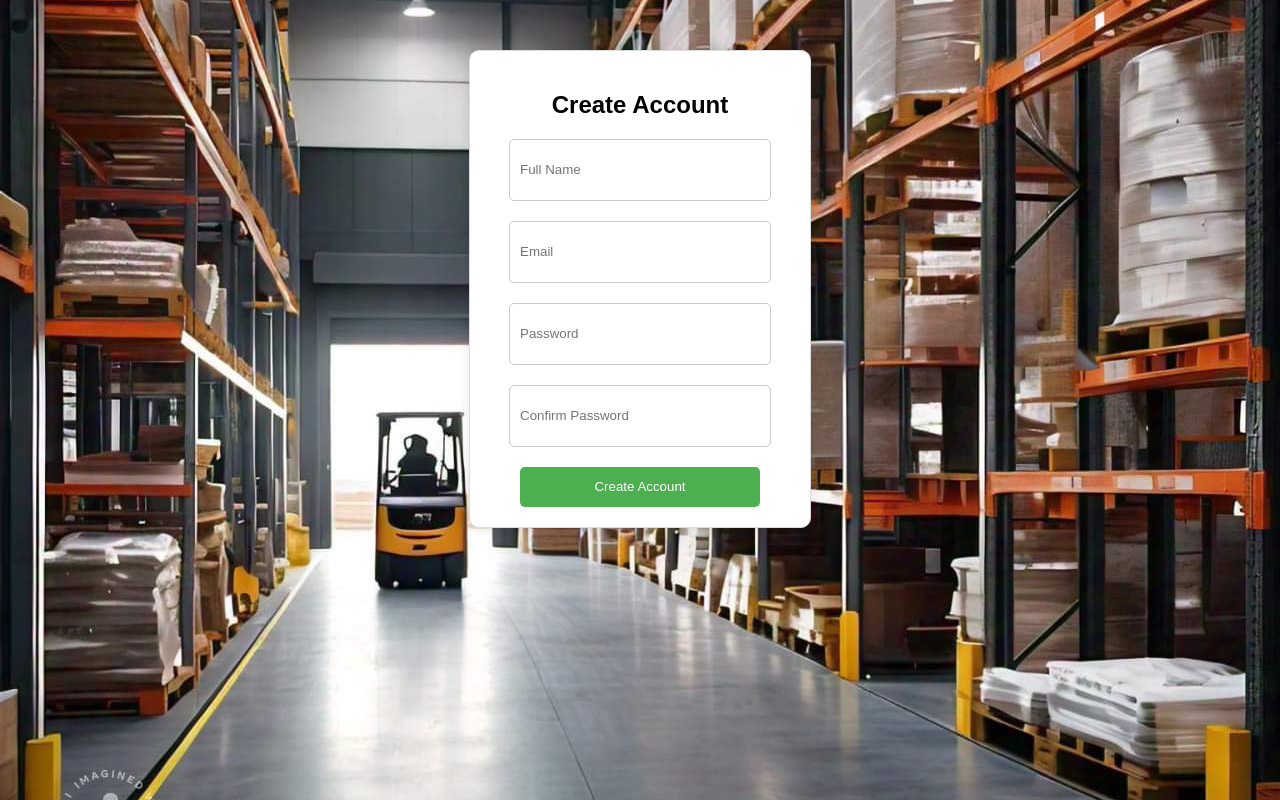
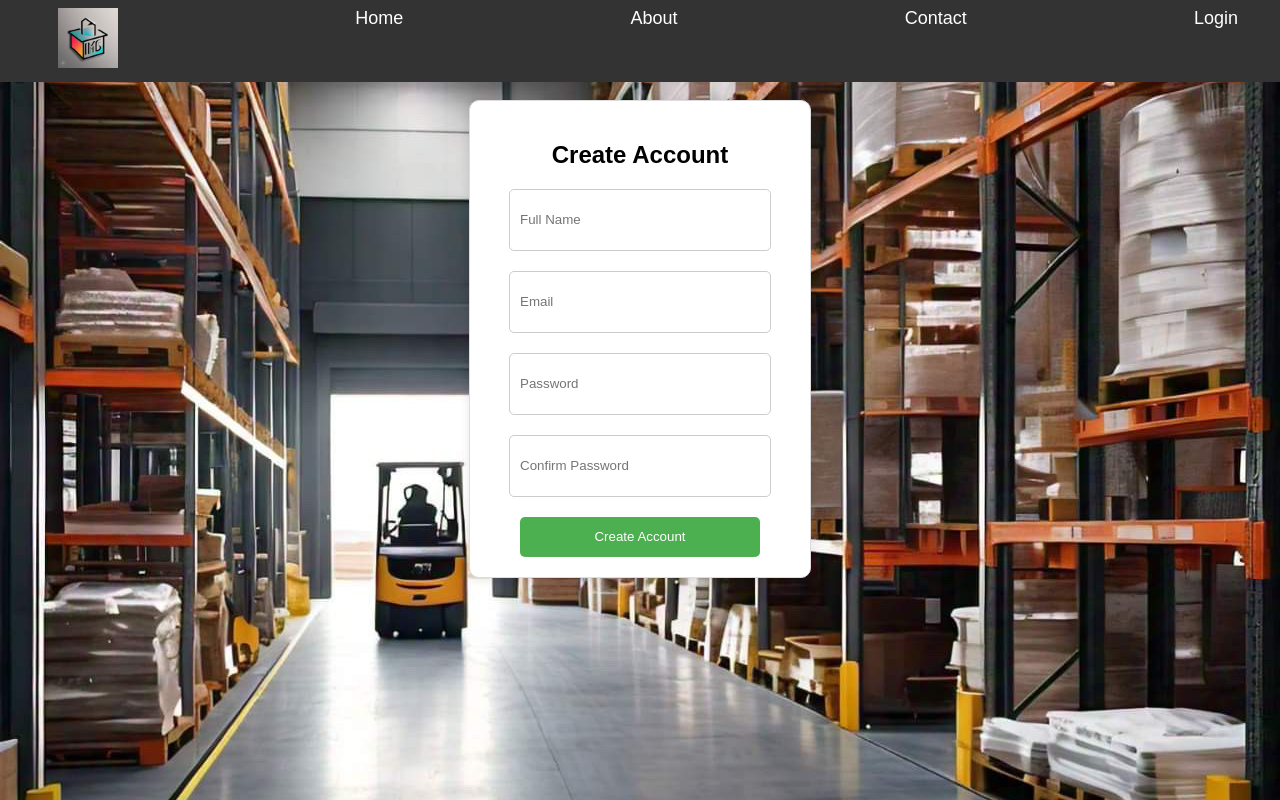
Before and after one commit to Sujanbas/IMS, a PHP site: page /create-account.html in a window 1280 px wide. Run offline with PHP 8.4, Linux system fonts and the light colour scheme.

Commit message:
Add files via upload

```diff
--- a/IMS/CSS/createAccount.css
+++ b/IMS/CSS/createAccount.css
@@ -6,10 +6,18 @@
                 background-position: center;
                 background-repeat: no-repeat;
             }
+		.nav-bar{
+			position: fixed;
+			top: 0;
+			left: 0;
+			right: 0;
+		}
 
         .create-account-container {
+
 			width: 300px;
-            margin: 50px auto;
+			margin:100px auto;
+			top:200px;
 			padding: 20px;
 			background-color: #fff;
 			border: 1px solid #ddd;
--- /dev/null
+++ b/IMS/CSS/nav.css
@@ -0,0 +1,48 @@
+
+		/* Add some basic styling to our nav bar */
+
+		nav {
+			background-color: #333;
+			padding: 0.5em;
+			text-align: center;
+			margin: 0;
+			width: 100%;
+			position: fixed;
+			top: 0;
+			left: 0;
+			right: 0;
+		}
+
+
+		nav ul {
+			list-style: none;
+			margin: 0;
+			padding: 0;
+			display: flex;
+			justify-content: space-between;
+		}
+
+		nav li {
+			margin-right: 50px;
+		}
+
+		nav a {
+			color: #fff;
+			text-decoration: none;
+			font-size: 18px;
+		}
+
+		nav a:hover {
+			color: #ccc;
+		}
+
+		.logo {
+			font-size: 24px;
+			font-weight: bold;
+			color: #fff;
+			margin-right: 10px;
+		}
+		.logo img{
+			height:60px;
+			margin-left:50px;
+		}
--- a/IMS/create-account.html
+++ b/IMS/create-account.html
@@ -5,9 +5,21 @@
     <meta name="viewport" content="width=device-width, initial-scale=1.0">
     <title>Create Account</title>
     <link rel="stylesheet" type="text/css" href="css/createAccount.css">
+    <link rel="stylesheet" type="text/css" href="css/nav.css">
 
 </head>
 <body>
+	<nav id="nav-bar">
+		<ul>
+            <li><div class="logo">
+            <a href="index.html"><img src="../IMS/pics/logo.jpeg" alt="Logo"></a></div></li>
+            <li><a href="#">Home</a></li>
+            <li><a href="#">About</a></li>
+            <li><a href="#">Contact</a></li>
+            <li><a href="login.html">Login</a></li>
+        </ul>
+	</nav>
+
     <div class="create-account-container">
         <h2>Create Account</h2>
         <form class="create-account-form" action="" method="post">
```
Also changed, not shown: IMS/CSS/login.css (+9 -1 lines), IMS/index.html (added, +22 -0 lines), IMS/login.html (+16 -25 lines), IMS/script.js (added, +9 -0 lines), IMS/pics/logo.jpeg (added). Lines whose indentation alone changed are shown as unchanged.
